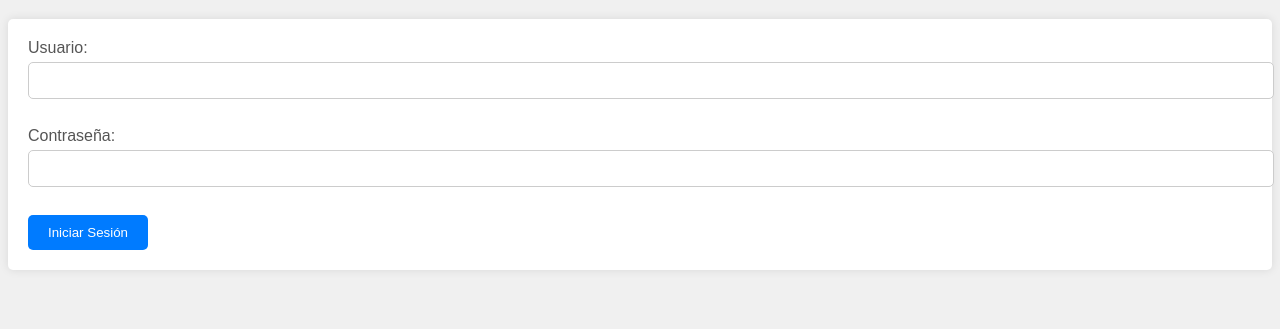
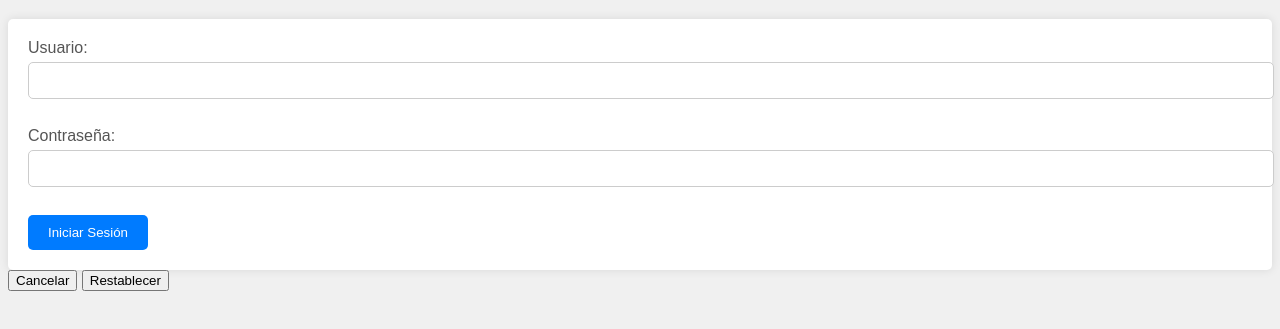
Before and after one commit to jheymerJP/herramientas_GIT, a plain HTML site: page login.html in a window 1280 px wide. Shown: the part 61-390 px from the top of the page. Drawn offline with Linux system fonts and the light colour scheme.

Commit message:
se agrego botones en el login

```diff
--- a/login.html
+++ b/login.html
@@ -50,5 +50,7 @@
             cursor: pointer;
         }
     </style>
+    <button type="button">Cancelar</button>
+    <button type="reset">Restablecer</button>
 </body>
 </html>
```
